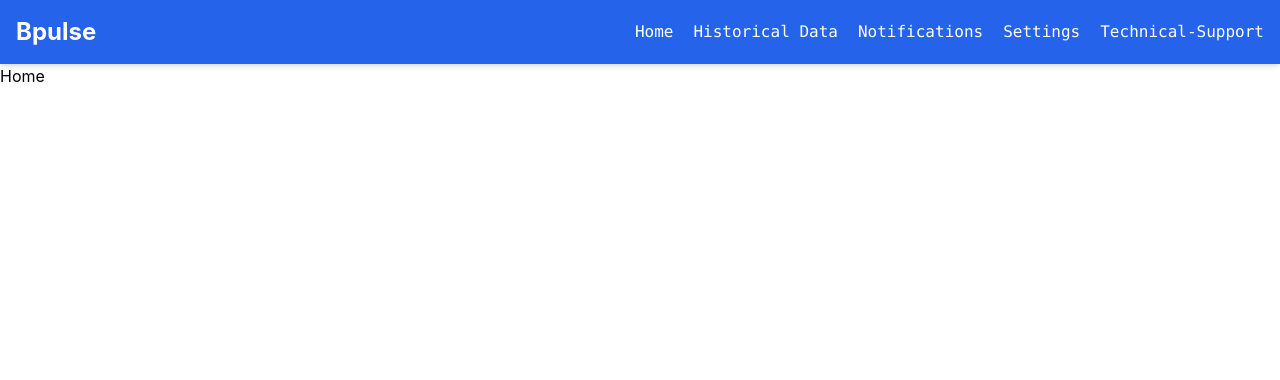
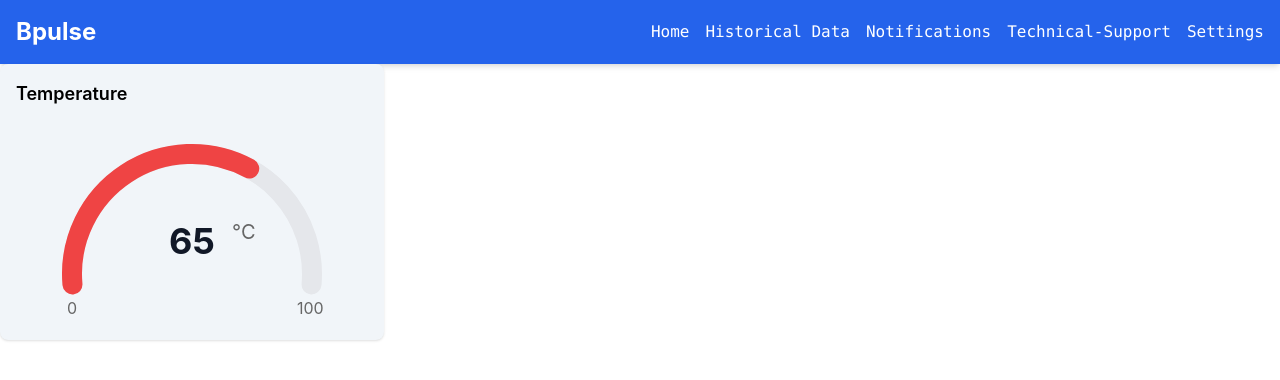
Before and after one commit to sumira/BPulse, a React (Create React App) app: page / in a window 1280 px wide. Shown: the top 380 px of the page. Built offline with nearby package versions, Linux system fonts and the light colour scheme.

Commit message:
Line chart and gauge chart created

```diff
--- a/package.json
+++ b/package.json
@@ -6,7 +6,9 @@
     "@testing-library/jest-dom": "^5.17.0",
     "@testing-library/react": "^13.4.0",
     "@testing-library/user-event": "^13.5.0",
+    "chart.js": "^4.4.6",
     "react": "^18.3.1",
+    "react-chartjs-2": "^5.2.0",
     "react-dom": "^18.3.1",
     "react-icons": "^5.3.0",
     "react-router-dom": "^6.28.0",
--- a/src/Navbar.js
+++ b/src/Navbar.js
@@ -11,12 +11,12 @@ const Navbar = () => {
         <div className="text-white text-2xl font-bold">Bpulse</div>
 
         {/* Menu Items */}
-        <div className="hidden md:flex space-x-4 font-mono gap-1">
+        <div className="hidden md:flex space-x-3 font-mono gap-1">
             <Link to="/" className="text-white hover:text-gray-300">Home</Link>
             <Link to="/historical-data" className="text-white hover:text-gray-300">Historical Data</Link>
             <Link to="/notifications" className="text-white hover:text-gray-300">Notifications</Link>
+            <Link to="/technical-support" className="text-white hover:text-gray-300">Technical-Support</Link>
             <Link to="/settings" className="text-white hover:text-gray-300">Settings</Link>
-            <Link to="/technical-support" className="text-white hover:text-gray-300">Technical-Support</Link>
         </div>
 
         {/* Mobile Menu Button */}
@@ -34,8 +34,8 @@ const Navbar = () => {
             <Link to="/" className="text-white hover:text-gray-300 mx-2">Home</Link>
             <Link to="/historical-data" className="text-white hover:text-gray- mx-2">Historical Data</Link>
             <Link to="/notifications" className="text-white hover:text-gray- mx-2">Notifications</Link>
+            <Link to="/technical-support" className="text-white hover:text-gray- mx-2">Technical Support</Link>
             <Link to="/settings" className="text-white hover:text-gray- mx-2">Settings</Link>
-            <Link to="/technical-support" className="text-white hover:text-gray- mx-2">Technical Support</Link>
         </div>
       )}
     </nav>
--- /dev/null
+++ b/src/components/gauge.js
@@ -0,0 +1,105 @@
+import React from 'react';
+
+const Gauge = ({ value = 65, min = 0, max = 100 }) => {
+  const radius = 120;
+  const strokeWidth = 20;
+  const normalizedValue = Math.min(Math.max(value, min), max);
+  const percentage = ((normalizedValue - min) / (max - min)) * 100;
+
+  const polarToCartesian = (centerX, centerY, radius, angleInDegrees) => {
+    const angleInRadians = ((angleInDegrees - 180) * Math.PI) / 180.0;
+    return {
+      x: centerX + radius * Math.cos(angleInRadians),
+      y: centerY + radius * Math.sin(angleInRadians)
+    };
+  };
+
+  const describeArc = (x, y, radius, startAngle, endAngle) => {
+    const start = polarToCartesian(x, y, radius, endAngle);
+    const end = polarToCartesian(x, y, radius, startAngle);
+    const largeArcFlag = endAngle - startAngle <= 180 ? "0" : "1";
+    return [
+      "M", start.x, start.y,
+      "A", radius, radius, 0, largeArcFlag, 0, end.x, end.y
+    ].join(" ");
+  };
+
+  const backgroundArc = describeArc(150, 150, radius, -5, 185);
+  const valueArc = describeArc(150, 150, radius, -5, ((190 * percentage) / 100) - 5);
+
+  return (
+    <div className="w-96 p-4 bg-slate-100 rounded-lg shadow">
+      <div className="mb-4">
+        <h2 className="text-lg font-semibold">Temperature</h2>
+      </div>
+      <div className="relative flex justify-center items-center">
+        <svg width="300" height="200" viewBox="0 0 300 200">
+          {/* Background arc */}
+          <path
+            d={backgroundArc}
+            fill="none"
+            stroke="#e5e7eb"
+            strokeWidth={strokeWidth}
+            strokeLinecap="round"
+          />
+          {/* Value arc */}
+          <path
+            d={valueArc}
+            fill="none"
+            stroke="#ef4444"
+            strokeWidth={strokeWidth}
+            strokeLinecap="round"
+          />
+          {/* Min value (0) */}
+          <text
+            x="25"
+            y="190"
+            style={{
+              fontSize: '16px',
+              fill: '#666666'
+            }}
+          >
+            {min}
+          </text>
+          {/* Max value (100) */}
+          <text
+            x="255"
+            y="190"
+            style={{
+              fontSize: '16px',
+              fill: '#666666'
+            }}
+          >
+            {max}
+          </text>
+          {/* Current value */}
+          <text
+            x="150"
+            y="130"
+            textAnchor="middle"
+            style={{
+              fontSize: '36px',
+              fontWeight: 'bold',
+              fill: '#111827'
+            }}
+          >
+            {value}
+          </text>
+          {/* Degree symbol */}
+          <text
+            x="190"
+            y="115"
+            style={{
+              fontSize: '20px',
+              fill: '#666666'
+            }}
+          >
+            °C
+          </text>
+        </svg>
+      </div>
+    </div>
+  );
+};
+
+export default Gauge;
--- /dev/null
+++ b/src/components/line-chart.js
@@ -0,0 +1,34 @@
+import { Line } from 'react-chartjs-2';
+
+const data = {
+    labels: ['00.05', '00.10', '00.15', '00.20', '00.25', '00.30',
+    ],
+    datasets: [
+      {
+        label: 'Discharge Current',
+        data: [5, 4.4, 6, 3, 2, 4, 3],
+        fill: false,
+        backgroundColor: 'rgb(75, 192, 192)',
+        borderColor: 'rgba(75, 192, 192, 0.2)',
+      },
+    ],
+  };
+
+  const options = {
+    scales: {
+      y: {
+        beginAtZero: true,
+      },
+    },
+  };
+
+  const CurentChart = () => {
+    return (
+      <div className='w-full sm:w-1/2 lg:w-1/2 h-78 mx-4 '>
+        <h2>Discharge Chart</h2>
+        <Line data={data} options={options} />
+      </div>
+    );
+  };
+
+  export default CurentChart;
--- a/src/pages/home.js
+++ b/src/pages/home.js
@@ -1,10 +1,18 @@
 import React from 'react'
+import MyLineChart from '../components/line-chart'
+import CurentChart from '../components/line-chart'
+import TemperatureGauge from '../components/gauge'
+import Gauge from '../components/gauge'
 
 const Home = () => {
   return (
     <div>
 
-      Home
+
+
+
+      <Gauge />
+
 
     </div>
   )
```
Also changed, not shown: 1 other file (tests, documents, lock files or other folders).
